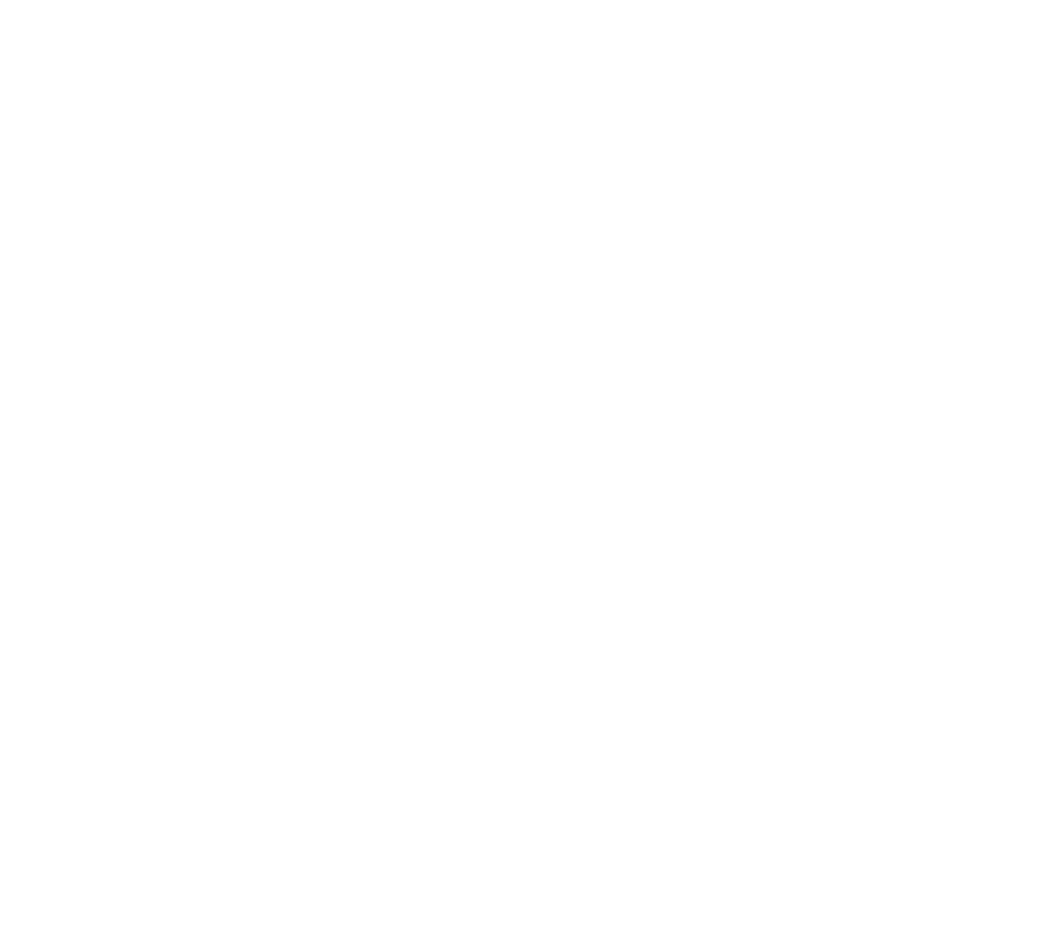
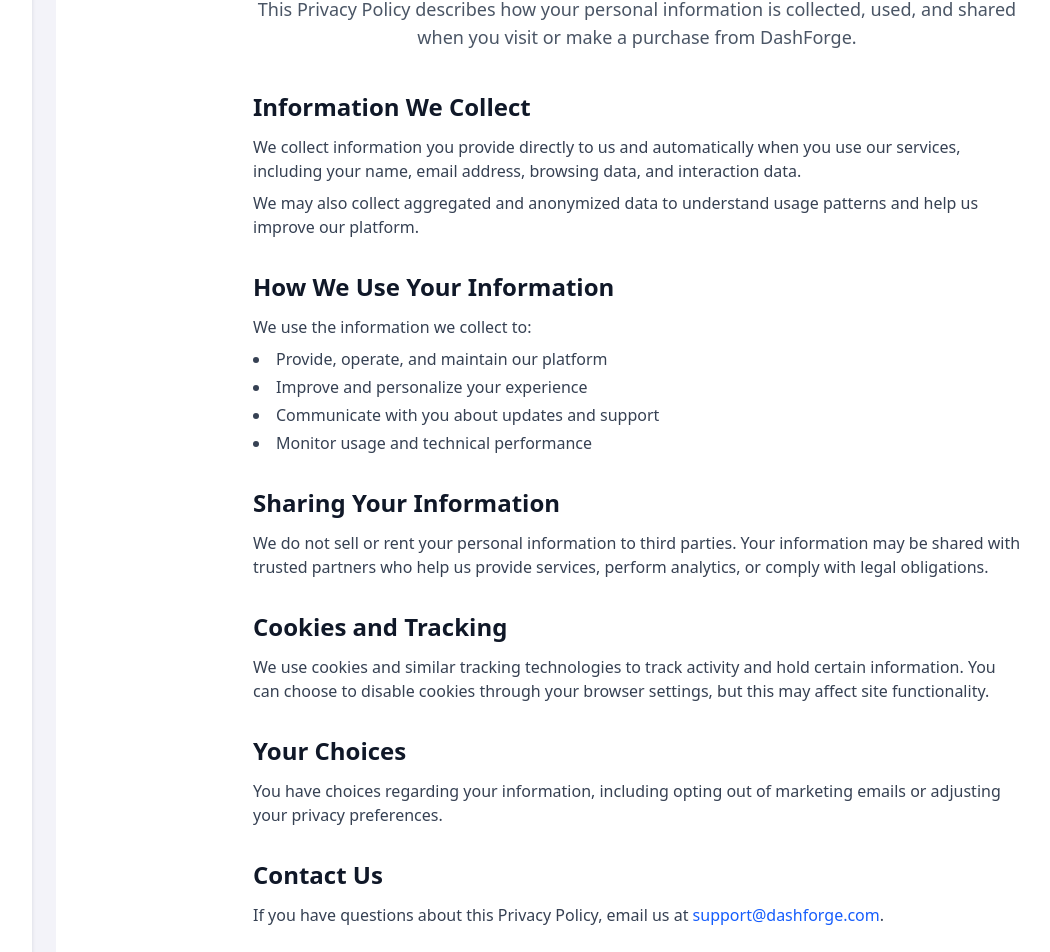
Before and after one commit to Mike-codelive/Dashforge, a React (Vite) app: page /privacy in a window 1280 px wide. Shown: the part 219-1171 px from the top of the page, without its empty margins (38-1088 px from the left). Before the commit the page ends 800 px from the top, so only its background shows below. Built offline with nearby package versions, Linux system fonts and the light colour scheme.

Commit message:
feat(privacy): implement Privacy Policy page layout

```diff
--- a/src/features/privacy/Privacy.tsx
+++ b/src/features/privacy/Privacy.tsx
@@ -1,7 +1,97 @@
 export const Privacy = () => {
   return (
-    <>
-      <h1>Hello Privacy</h1>
-    </>
+    <div className="dark:bg-DF-bg-dark min-h-screen bg-white px-4 py-16 lg:px-8">
+      <div className="mx-auto max-w-3xl text-center">
+        <h1 className="text-4xl font-bold text-gray-900 dark:text-white">
+          Privacy Policy
+        </h1>
+
+        <p className="mt-4 text-lg text-gray-600 dark:text-gray-300">
+          This Privacy Policy describes how your personal information is
+          collected, used, and shared when you visit or make a purchase from
+          DashForge.
+        </p>
+      </div>
+
+      <div className="mx-auto mt-10 max-w-3xl space-y-8 text-gray-700 dark:text-gray-300">
+        <div>
+          <h2 className="text-2xl font-semibold text-gray-900 dark:text-white">
+            Information We Collect
+          </h2>
+          <p className="mt-3">
+            We collect information you provide directly to us and automatically
+            when you use our services, including your name, email address,
+            browsing data, and interaction data.
+          </p>
+          <p className="mt-2">
+            We may also collect aggregated and anonymized data to understand
+            usage patterns and help us improve our platform.
+          </p>
+        </div>
+
+        <div>
+          <h2 className="text-2xl font-semibold text-gray-900 dark:text-white">
+            How We Use Your Information
+          </h2>
+          <p className="mt-3">We use the information we collect to:</p>
+          <ul className="mt-2 list-inside list-disc space-y-1">
+            <li>Provide, operate, and maintain our platform</li>
+            <li>Improve and personalize your experience</li>
+            <li>Communicate with you about updates and support</li>
+            <li>Monitor usage and technical performance</li>
+          </ul>
+        </div>
+
+        <div>
+          <h2 className="text-2xl font-semibold text-gray-900 dark:text-white">
+            Sharing Your Information
+          </h2>
+          <p className="mt-3">
+            We do not sell or rent your personal information to third parties.
+            Your information may be shared with trusted partners who help us
+            provide services, perform analytics, or comply with legal
+            obligations.
+          </p>
+        </div>
+
+        <div>
+          <h2 className="text-2xl font-semibold text-gray-900 dark:text-white">
+            Cookies and Tracking
+          </h2>
+          <p className="mt-3">
+            We use cookies and similar tracking technologies to track activity
+            and hold certain information. You can choose to disable cookies
+            through your browser settings, but this may affect site
+            functionality.
+          </p>
+        </div>
+
+        <div>
+          <h2 className="text-2xl font-semibold text-gray-900 dark:text-white">
+            Your Choices
+          </h2>
+          <p className="mt-3">
+            You have choices regarding your information, including opting out of
+            marketing emails or adjusting your privacy preferences.
+          </p>
+        </div>
+
+        <div>
+          <h2 className="text-2xl font-semibold text-gray-900 dark:text-white">
+            Contact Us
+          </h2>
+          <p className="mt-3">
+            If you have questions about this Privacy Policy, email us at{" "}
+            <a
+              href="mailto:support@dashforge.com"
+              className="text-blue-600 hover:underline"
+            >
+              support@dashforge.com
+            </a>
+            .
+          </p>
+        </div>
+      </div>
+    </div>
   );
 };
```
